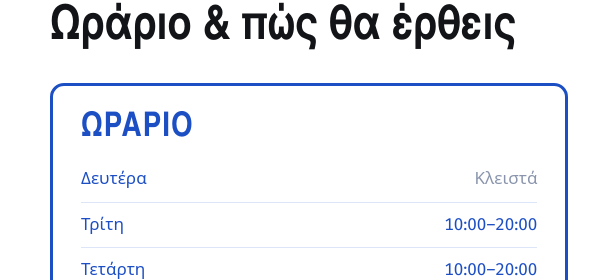
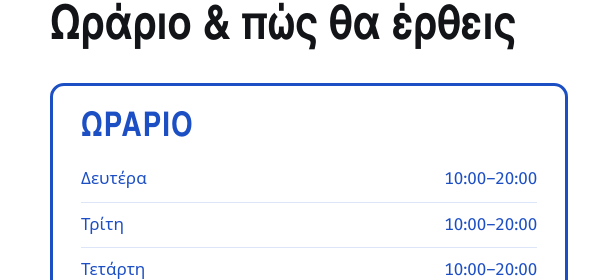
Before and after one commit to alican-capraz/Angel-demo, a plain HTML site: page angel-1-mavi.html in a window 1280 px wide. Shown: the part 2578-2858 px from the top of the page, 0-591 px from the left. Drawn offline with Linux system fonts and the light colour scheme; a web font is replaced by a local one.

Commit message:
Open Mondays for booking (sample hours 10:00-20:00)
Co-Authored-By: Claude Opus 5.5 <noreply@anthropic.com>
Claude-Session: https://claude.ai/code/session_01BCyRyiZuawwbRkPmiJLsau

```diff
--- a/angel-1-mavi.html
+++ b/angel-1-mavi.html
@@ -238,16 +238,16 @@ const CONFIG = {
   // gün -> [başlangıç, bitiş, [mola]]; 0=Pazar; yoksa izinli. ÖRNEK
   team: [
     { name: { el: "Άγγελος", en: "Aggelos" }, acc: { el: "τον Άγγελο", en: "Aggelos" }, role: { el: "Ιδιοκτήτης", en: "Owner" }, mascot: true,
-      hours: { 2: ["10:00","20:00",["14:00","15:00"]], 3: ["10:00","20:00",["14:00","15:00"]], 4: ["10:00","20:00",["14:00","15:00"]],
+      hours: { 1: ["10:00","20:00",["14:00","15:00"]], 2: ["10:00","20:00",["14:00","15:00"]], 3: ["10:00","20:00",["14:00","15:00"]], 4: ["10:00","20:00",["14:00","15:00"]],
                5: ["10:00","20:00",["14:00","15:00"]], 6: ["09:00","17:00",["13:00","13:30"]] } },
     { name: { el: "Barber 2", en: "Barber 2" }, role: { el: "Barber", en: "Barber" },
-      hours: { 2: ["12:00","20:00",["16:00","16:30"]], 3: ["12:00","20:00",["16:00","16:30"]], 4: ["12:00","20:00",["16:00","16:30"]],
+      hours: { 1: ["12:00","20:00",["16:00","16:30"]], 2: ["12:00","20:00",["16:00","16:30"]], 3: ["12:00","20:00",["16:00","16:30"]], 4: ["12:00","20:00",["16:00","16:30"]],
                5: ["12:00","20:00",["16:00","16:30"]], 6: ["09:00","17:00",["13:00","13:30"]] } },
     { name: { el: "Barber 3", en: "Barber 3" }, role: { el: "Barber", en: "Barber" }, services: [0, 1, 2],
-      hours: { 3: ["10:00","18:00",["13:00","13:30"]], 4: ["10:00","18:00",["13:00","13:30"]],
+      hours: { 1: ["10:00","18:00",["13:00","13:30"]], 3: ["10:00","18:00",["13:00","13:30"]], 4: ["10:00","18:00",["13:00","13:30"]],
                5: ["10:00","18:00",["13:00","13:30"]], 6: ["09:00","17:00",["13:00","13:30"]] } }
   ],
-  hours: { 1: null, 2: ["10:00","20:00"], 3: ["10:00","20:00"], 4: ["10:00","20:00"], 5: ["10:00","20:00"], 6: ["09:00","17:00"], 0: null }
+  hours: { 1: ["10:00","20:00"], 2: ["10:00","20:00"], 3: ["10:00","20:00"], 4: ["10:00","20:00"], 5: ["10:00","20:00"], 6: ["09:00","17:00"], 0: null }
 };
 </script>
 
```
Also changed, not shown: angel-2-sade.html (+4 -4 lines), angel-3-klasik.html (+4 -4 lines).
